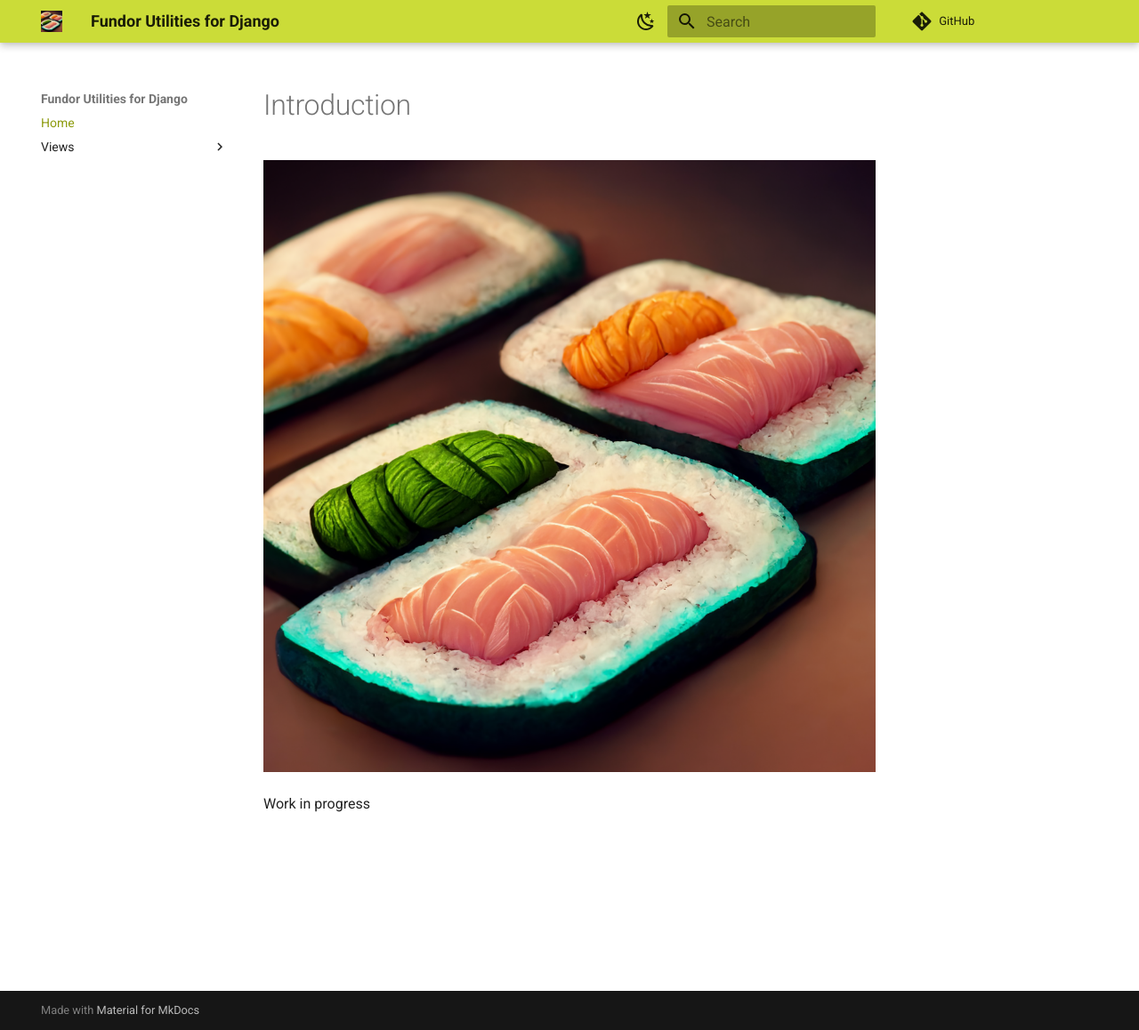
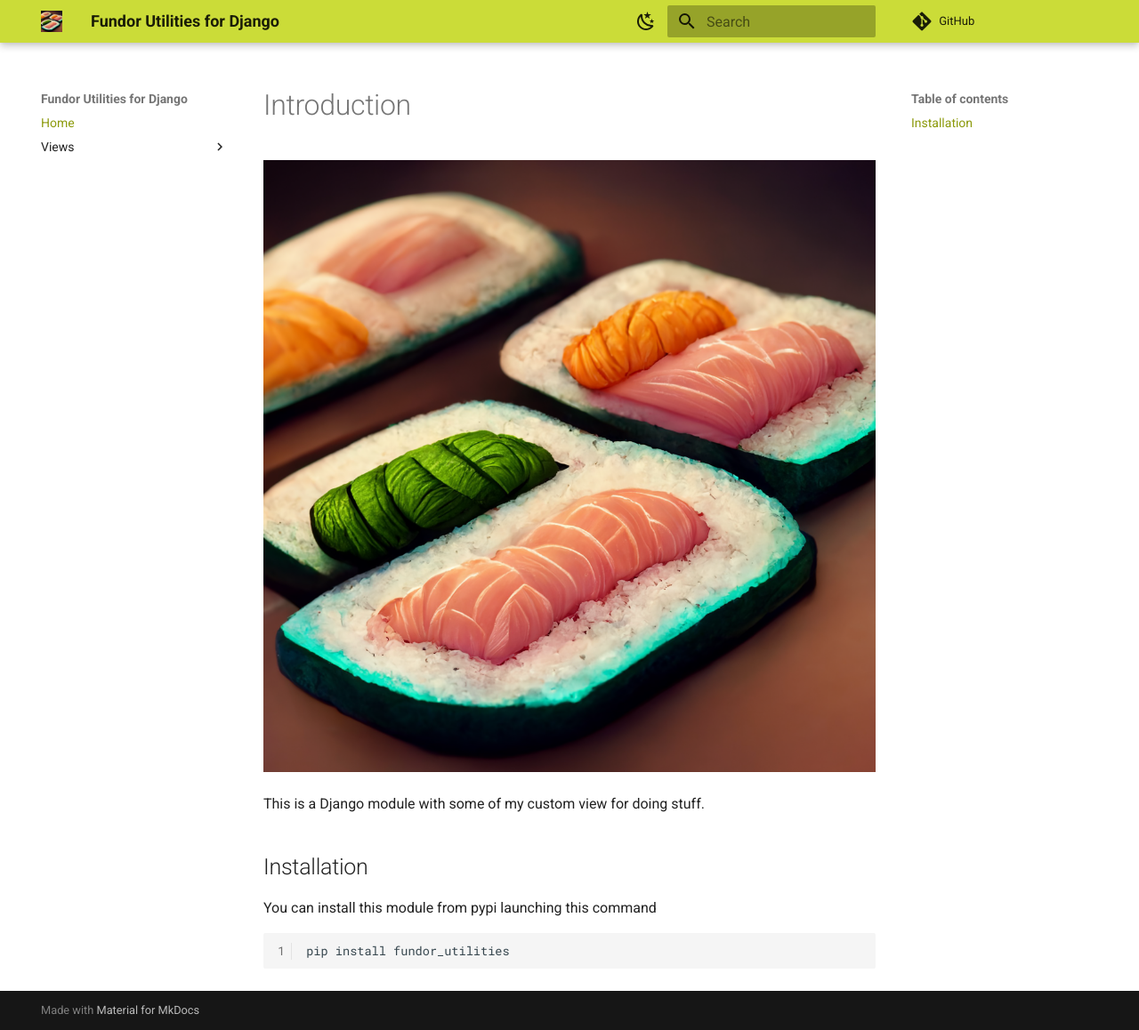
Before and after one commit to fundor333/fundor_utilities, an MkDocs documentation site: the page built from docs/index.md, in a window 1280 px wide and 1158 px high. Shown: the whole window at 89% size. Built offline with MkDocs 1.6.1 and Material for MkDocs 9.7.7, drawn with Linux system fonts in a browser that asks for light colours; comment, search, counter and statistics services are not loaded; the version menu is left out.

Commit message:
Update docs

````diff
--- a/docs/index.md
+++ b/docs/index.md
@@ -2,4 +2,12 @@
 
 ![Logo](assets/logo.png)
 
-Work in progress
+This is a Django module with some of my custom view for doing stuff.
+
+## Installation
+
+You can install this module from pypi launching this command
+
+``` bash
+pip install fundor_utilities
+```
````
Also changed, not shown: docs/views/xls.md (+2 -0 lines).
